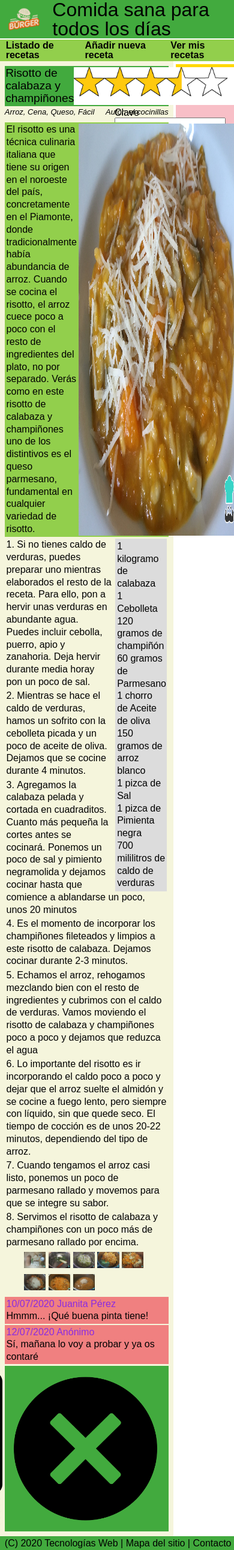
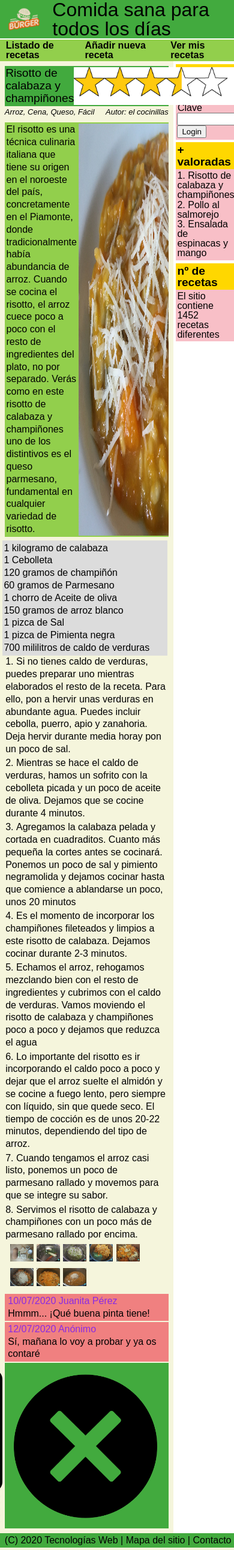
Before and after one commit to currobeltran/TW, a PHP site: page /receta.html in a window 390 px wide. Shown: the whole page at 60% size. Run offline with PHP 8.4, Linux system fonts and the light colour scheme.

Commit message:
Falta solo alinear formulario y responsive

```diff
--- a/Práctica CSS/receta.html
+++ b/Práctica CSS/receta.html
@@ -38,9 +38,7 @@
                         <label>Clave <input type="text" name="Clave"></label>
                     </div>
 
-                    <div class="entrada">
-                        <input type="submit" value="Login">
-                    </div>
+                    <input type="submit" value="Login">
                 </form>
             </article>
 
@@ -76,9 +74,9 @@
                 <img src="img/risotto.jpg" alt="risotto">
             </article>
 
-            <article id="preparacion">
+            <article class="preparacion">
 
-                <aside id="ingredientes">
+                <aside class="ingredientes">
                     <ul>
                         <li>1 kilogramo de calabaza</li>
                         <li>1 Cebolleta</li>
@@ -103,7 +101,7 @@
                     <li>Servimos el risotto de calabaza y champiñones con un poco más de parmesano rallado por encima.</li>
                 </ol>
 
-                <ul id="imagenesPasos">
+                <ul class="imagenesPasos">
                     <li><img class="fotosPasos" src="img/paso1.jpg" alt="paso 1"></li>
                     <li><img class="fotosPasos" src="img/paso2.jpg" alt="paso 2"></li>
                     <li><img class="fotosPasos" src="img/paso3.jpg" alt="paso 3"></li>
@@ -125,16 +123,16 @@
                 <p>Sí, mañana lo voy a probar y ya os contaré</p>
             </article>
 
-            <footer id="barraInferior">
-                <img class="iconos" src="img/numero1.png" alt="uno">
-                <img class="iconos" src="img/numero2.png" alt="dos">
-                <img class="iconos" src="img/numero3.png" alt="tres">
-                <img class="iconos" src="img/numero4.png" alt="cuatro">
-                <img class="iconos" src="img/numero5.png" alt="cinco">
+            <footer class="barraInferior">
+                <img src="img/numero1.png" alt="uno">
+                <img src="img/numero2.png" alt="dos">
+                <img src="img/numero3.png" alt="tres">
+                <img src="img/numero4.png" alt="cuatro">
+                <img src="img/numero5.png" alt="cinco">
 
-                <img class="iconos" src="img/lapiz.png" alt="editar">
-                <img class="iconos" src="img/comentario.png" alt="comentar">
-                <img class="iconos" src="img/cerrar.png" alt="cerrar">
+                <img src="img/lapiz.png" alt="editar">
+                <img src="img/comentario.png" alt="comentar">
+                <img src="img/cerrar.png" alt="cerrar">
             </footer>
         </main>
 
--- a/Práctica CSS/style/receta.css
+++ b/Práctica CSS/style/receta.css
@@ -65,8 +65,7 @@
     padding: 2%;
 
     display: flex;
-    flex-flow: row;
-    flex-wrap: wrap;
+    flex-direction: column;
 
     background-color: beige;
     line-height: 130%;
@@ -80,15 +79,23 @@
 /*Regla para una imagen*/
 
 img {
-    width: 100%;
+    max-width: 100%;
     height: auto;
+}
+
+/*Regla para listas ordenadas*/
+
+ol > li{
+    margin-bottom: 1%;
+    list-style: decimal;
+    list-style-position: inside;
 }
 
 /*Reglas para el encabezado*/
 .titulo{
     background-color: rgb(66, 170, 62);
     display: flex;
-    flex-flow: row;
+    flex-direction: row;
     padding-left: 3%;
 }
 
@@ -108,7 +115,7 @@
     background-color:rgb(146, 207, 76);
 
     display: flex;
-    flex-flow: row;
+    flex-direction: row;
 
     margin-top: 0.5%;
     padding: 0.5%;
@@ -125,7 +132,7 @@
 .cabeceraReceta{
     background-color: rgb(66, 170, 62);
     display: flex;
-    flex-flow: row;
+    flex-direction: row;
     justify-content: space-between;
 
     align-items: center;
@@ -140,7 +147,7 @@
 
 .subcabecera{
     display: flex;
-    flex-flow: row;
+    flex-direction: row;
     justify-content: space-between;
 
     font-size: small;
@@ -153,121 +160,98 @@
 .descripcion{
     background-color: rgb(146, 207, 76);
     display: flex;
-    flex-flow: row;
+    flex-direction: row;
+    justify-content: space-between;
+    overflow: hidden;
 
     padding: 1%;
 }
 
 .descripcion > :last-child{
     margin-left: 1%;
+    flex-basis: 160%;
 }
 
-#preparacion{
-    padding: 1%;
+.preparacion{
+    padding: 2% 0.5%;
 }
 
-#ingredientes{
+.ingredientes{
     background-color:gainsboro;
-    float: right;
-
-    width: 30%;
     padding: 1%;
     margin-left: 2%;
 }
 
-#preparacion ol li{
-    margin-bottom: 1%;
-    list-style: decimal;
-    list-style-position: inside;
+.imagenesPasos{
+    display: flex;
+    flex-wrap: wrap;
+    flex-direction: row;
+
+    padding: 0% 2%;
 }
 
-#imagenesPasos{
-    display: flex;
-    flex-flow: row;
-    flex-wrap: wrap;
-    margin-left: 10%;
-}
-
-#imagenesPasos li{
-    width: 15%;
-    padding: 1%;
+.imagenesPasos > *{
+    flex-basis: 15%;
+    margin: 1%;
 }
 
 .comentario{
-    width: 100%;
     background-color: lightcoral;
     margin-bottom: 1%;
     padding: 0.5%;
-    padding-left: 1%;
+    padding-left: 2%;
+}
+
+.comentario > :first-child{
     color: blueviolet;
 }
 
-.comentario p{
-    color: black;
-}
-
-#barraInferior{
+.barraInferior{
     background-color:  rgb(66, 170, 62);
     display: flex;
     justify-content: flex-end;
 }
 
-#barraInferior *{
+.barraInferior > *{
     padding: 0.5%;
+    flex-basis: 5%;
 }
 
-#barraInferior :nth-child(5){
+.barraInferior > :nth-child(5){
     margin-right: 3%;
 }
 
 .lateral{
     background-color: rgb(248, 191, 199);
     margin-top: 5%;
-    display: flex;
-    flex-flow: column;
-    flex-wrap: nowrap;
 }
 
-.lateral h3{
+.lateral > * {
+    padding: 3%;
+}
+
+.lateral > :first-child{
     background-color: gold;
     font-weight: bold;
     font-size: larger;
-    padding: 2%;
 }
 
 .formulario{
-    width: 90%;
     display: flex;
-    flex-flow: column;
+    flex-direction: column;
+    overflow: hidden;
+    align-items: flex-start;
 }
 
-.entrada{
-    margin: 5%;
-    align-self: flex-end;
-}
+.entrada > :last-child{
+    margin-left: 0.25%;
 
-.lateral > ol{
-    padding: 3%;
-    list-style: decimal;
-    list-style-position: inside;
-    align-self: center;
-}
-
-.lateral > ol > li{
-    margin: 3% 0%;
-}
-
-.lateral > p{
-    padding: 3%;
 }
 
 .footer{
     background-color: rgb(66, 170, 62);
     padding: 1% 0%;
-}
-
-.footer > p{
-    margin-left: 2%;
+    padding-left: 2%;
 }
 
 @media (max-width: 800px){
@@ -284,7 +268,7 @@
         width: 0%;
     }
 
-    .barraNavegacion ul{
-
+    .ingredientes{
+        width: 100%;
     }
 }
```
